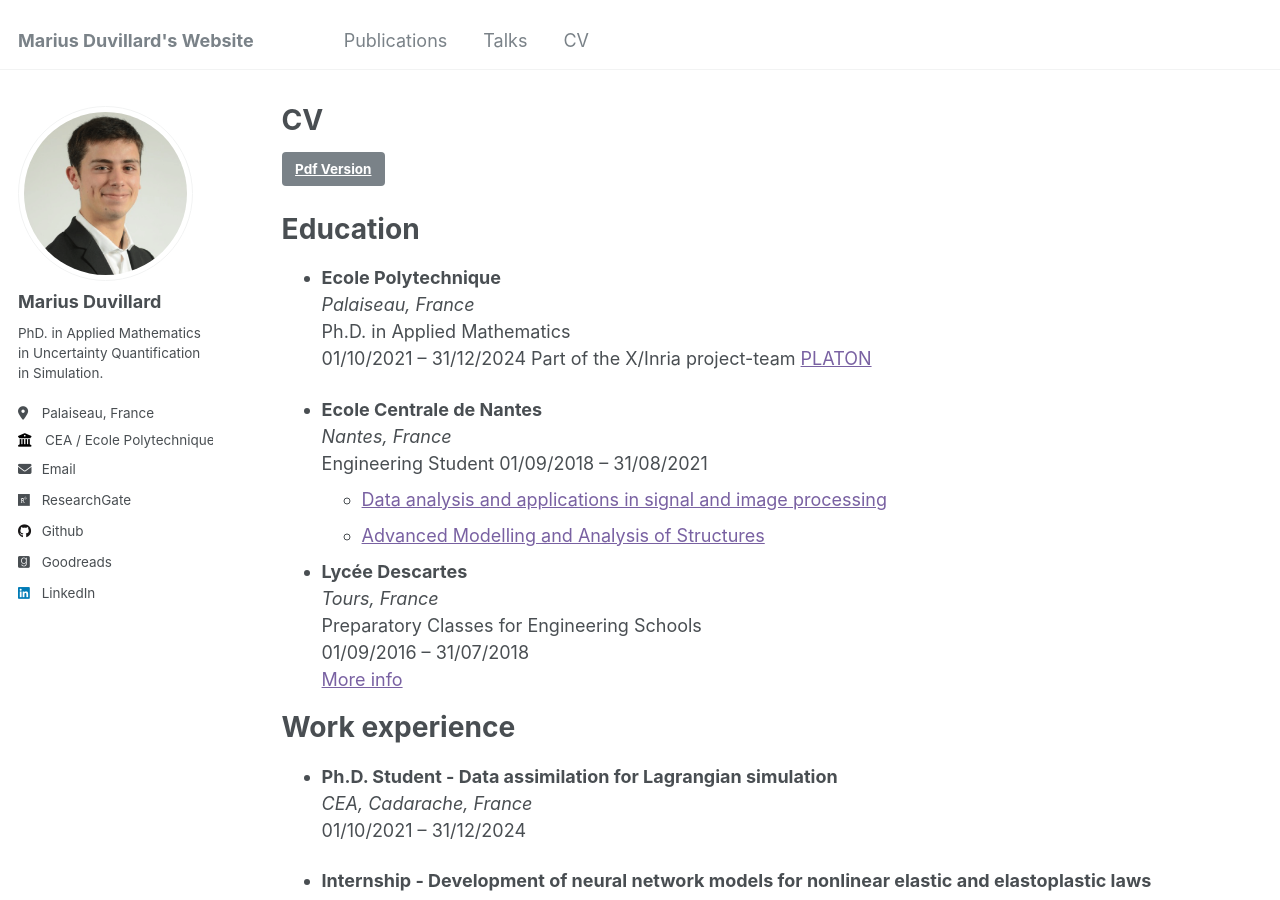
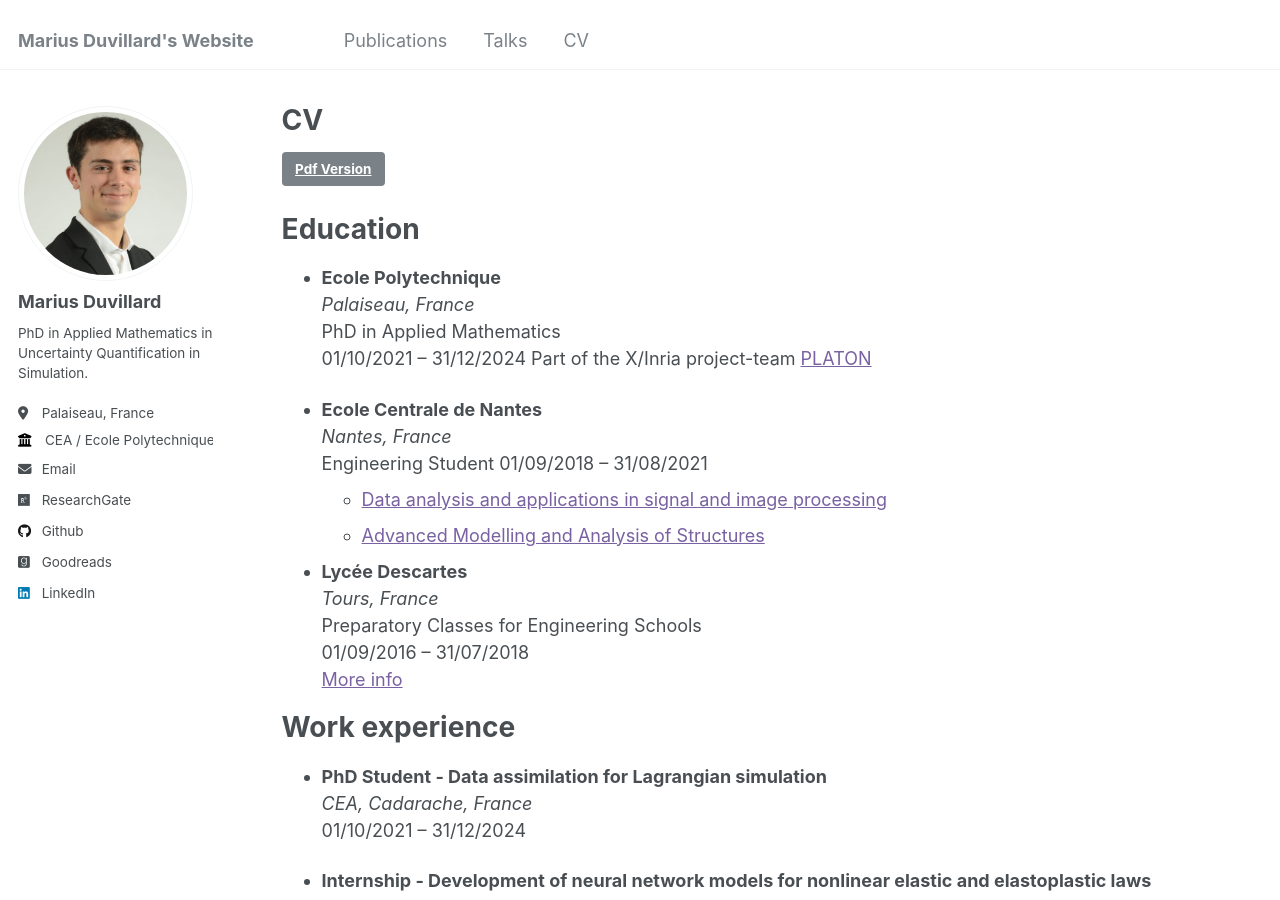
Before and after one commit to marius-duvillard/marius-duvillard.github.io, a Jekyll site: the page built from _pages/cv.md, in a window 1280 px wide and 900 px high. Built offline with Jekyll 4.4.1, drawn with Linux system fonts in a browser that asks for light colours.

Commit message:
small changes

```diff
--- a/_config.yml
+++ b/_config.yml
@@ -11,7 +11,7 @@ locale                   : "en-En"
 title                    : "Marius Duvillard's Website"
 title_separator          : "-"
 name                     : &name "Marius Duvillard"
-description              : &description "PhD. in Applied Mathematics with a strong interest in machine learning, probabilistic methods, and their application in simulation. I am currently seeking a full-time position in these fields."
+description              : &description "PhD in Applied Mathematics with a strong interest in machine learning, probabilistic methods, and their application in simulation. I am currently seeking a full-time position in these fields."
 url                      : https://marius-duvillard.github.io # the base hostname & protocol for your site e.g. "https://mmistakes.github.io"
 baseurl                  : "" # the subpath of your site, e.g. "/blog"
 repository               : "marius-duvillard/marius-duvillard.github.io"
@@ -24,7 +24,7 @@ author:
   avatar           : "marius-duvillard.png"
   name             : "Marius Duvillard"
   pronouns         : # example: "she/her"
-  bio              : "PhD. in Applied Mathematics in Uncertainty Quantification in Simulation."
+  bio              : "PhD in Applied Mathematics in Uncertainty Quantification in Simulation."
   location         : "Palaiseau, France"
   employer         : "CEA / Ecole Polytechnique"
   uri              : # URL
--- a/_pages/cv.md
+++ b/_pages/cv.md
@@ -16,7 +16,7 @@ Education
 
 - **Ecole Polytechnique**
 _Palaiseau, France_
-Ph.D. in Applied Mathematics
+PhD in Applied Mathematics
 01/10/2021 – 31/12/2024
 Part of the X/Inria project-team [PLATON](https://team.inria.fr/platon/)
 
@@ -36,7 +36,7 @@ Preparatory Classes for Engineering Schools
 Work experience
 ======
 
-- **Ph.D. Student - Data assimilation for Lagrangian simulation**
+- **PhD Student - Data assimilation for Lagrangian simulation**
 _CEA, Cadarache, France_
 01/10/2021 – 31/12/2024
 
```
